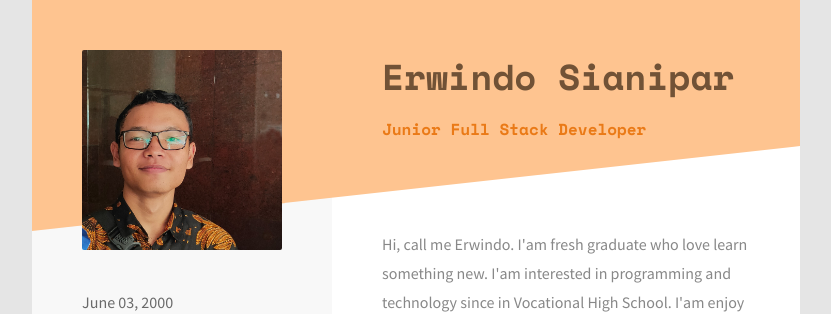
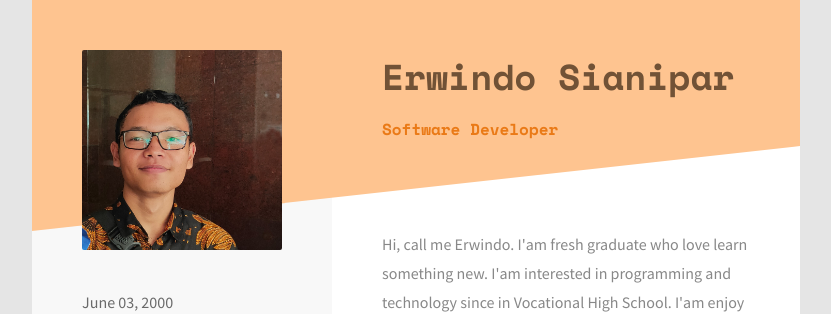
Before and after one commit to erwindosianipar/erwindosianipar.jekyll, a Jekyll site: the page resume/resume.html, which Jekyll copies as it is, in a window 1280 px wide. Shown: the top 314 px of the page, without its empty margins (224-1055 px from the left). Built offline with Jekyll 4.4.1, drawn with Linux system fonts in a browser that asks for light colours.

Commit message:
Update job title on resume

```diff
--- a/resume/resume.html
+++ b/resume/resume.html
@@ -13,7 +13,7 @@
 		</div>
 		<div class="heading pull-left">
 			<h1>Erwindo Sianipar</h1>
-			<h2>Junior Full Stack Developer</h2>
+			<h2>Software Developer</h2>
 		</div>
 		<div class="clearfix"></div>
 	</header>
```
Also changed, not shown: 1 other file.
